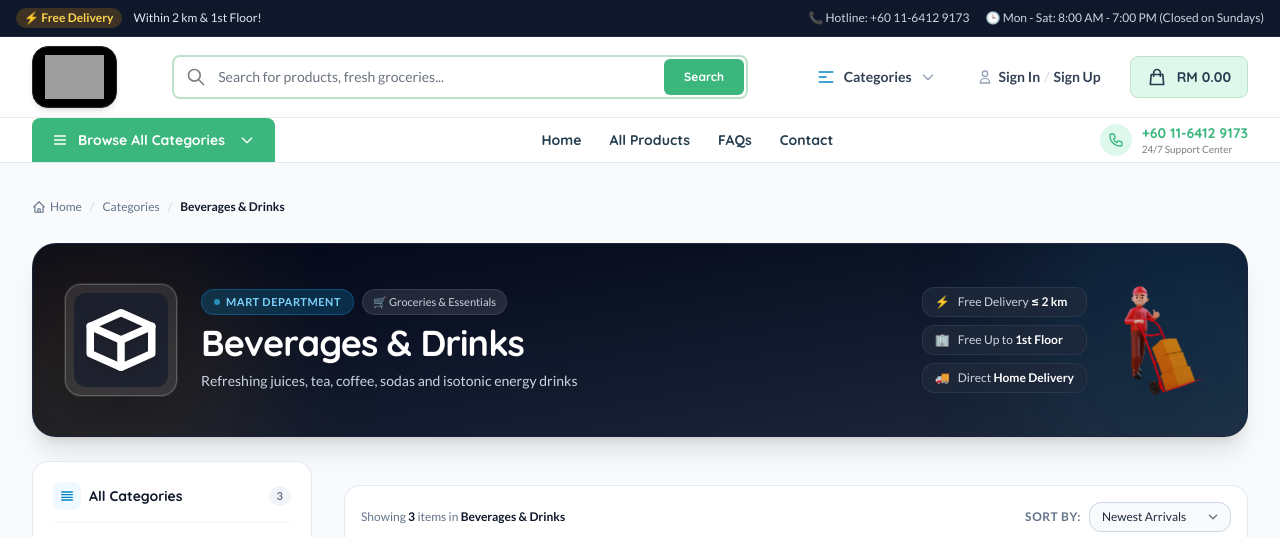
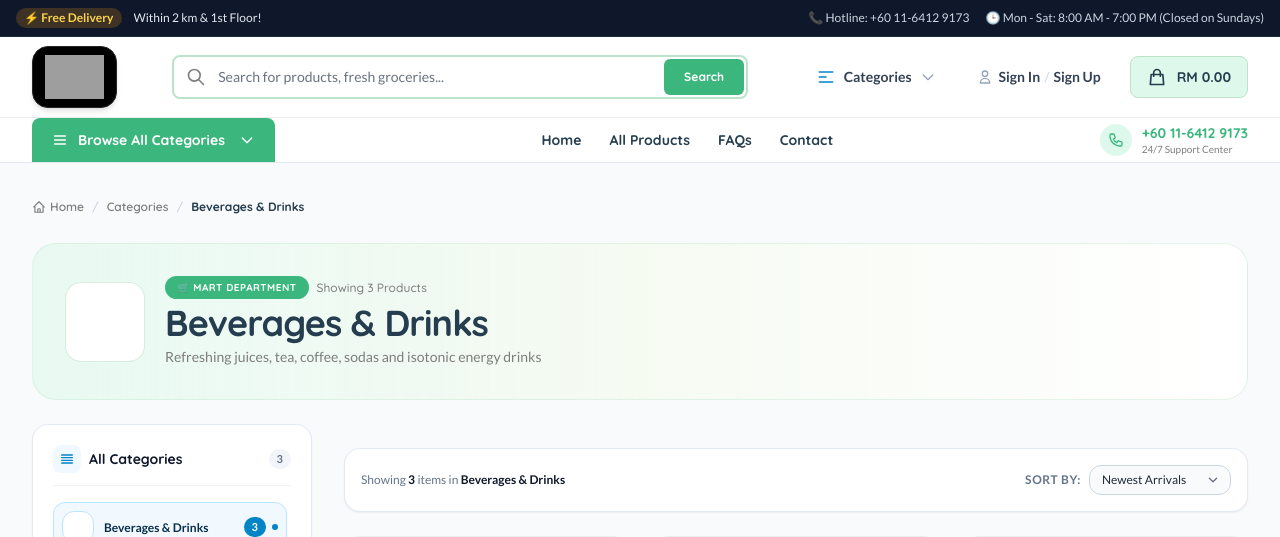
Before and after one commit to Abdulrehman2015/nabeel-store, a Laravel app: page /category/beverages-drinks in a window 1280 px wide. Shown: the top 537 px of the page. Run offline with Laravel 12, Linux system fonts and the light colour scheme; data comes from the database, SQL or seed files in the repository; style sheets or scripts are compiled from the project's sources; some libraries are stand-ins or nearby versions; grey boxes are pictures that could not be loaded.

Commit message:
Update single category page hero banner to match Products and Categories mint style

```diff
--- a/resources/views/storefront/category.blade.php
+++ b/resources/views/storefront/category.blade.php
@@ -1,13 +1,13 @@
 @extends('layouts.storefront')
 
 @section('content')
-<div class="max-w-7xl mx-auto px-4 sm:px-6 lg:px-8 py-6 sm:py-8 space-y-6" x-data="{ mobileFiltersOpen: false }">
+<div class="max-w-[1600px] mx-auto px-4 sm:px-6 lg:px-8 py-6 sm:py-8 space-y-6" x-data="{ mobileFiltersOpen: false }">
 
     {{-- Breadcrumbs Navigation --}}
     <nav class="flex text-xs text-slate-500 font-medium overflow-x-auto no-scrollbar py-1" aria-label="Breadcrumb">
-        <ol class="flex items-center gap-2 flex-nowrap">
+        <ol class="flex items-center gap-2 flex-nowrap font-['Quicksand'] font-semibold">
             <li>
-                <a href="{{ url('/') }}" class="hover:text-sky-600 transition flex items-center gap-1 text-slate-500 hover:text-slate-900">
+                <a href="{{ url('/') }}" class="hover:text-[#3BB77E] transition flex items-center gap-1 text-[#7E7E7E]">
                     <svg class="w-3.5 h-3.5" fill="none" stroke="currentColor" viewBox="0 0 24 24">
                         <path stroke-linecap="round" stroke-linejoin="round" stroke-width="2" d="M3 12l2-2m0 0l7-7 7 7M5 10v10a1 1 0 001 1h3m10-11l2 2m-2-2v10a1 1 0 01-1 1h-3m-6 0a1 1 0 001-1v-4a1 1 0 011-1h2a1 1 0 011 1v4a1 1 0 001 1m-6 0h6"></path>
                     </svg>
@@ -16,80 +16,38 @@
             </li>
             <li class="text-slate-300">/</li>
             <li>
-                <a href="{{ route('category.index') }}" class="hover:text-sky-600 transition text-slate-500 hover:text-slate-900">
+                <a href="{{ route('category.index') }}" class="hover:text-[#3BB77E] transition text-[#7E7E7E]">
                     Categories
                 </a>
             </li>
             <li class="text-slate-300">/</li>
-            <li class="text-slate-900 font-bold truncate max-w-[200px] sm:max-w-none" aria-current="page">
+            <li class="text-[#253D4E] font-bold truncate max-w-[200px] sm:max-w-none" aria-current="page">
                 {{ $category->name }}
             </li>
         </ol>
     </nav>
 
-    {{-- Modern Mart Department Hero Banner --}}
-    <div class="relative overflow-hidden rounded-3xl bg-gradient-to-br from-slate-950 via-slate-900 to-slate-800 text-white shadow-xl border border-slate-800/80 p-6 sm:p-8">
-        {{-- Ambient decorative background glows --}}
-        <div class="absolute -top-24 -right-24 w-80 h-80 bg-sky-500/10 rounded-full blur-3xl pointer-events-none"></div>
-        <div class="absolute -bottom-24 -left-24 w-80 h-80 bg-amber-500/10 rounded-full blur-3xl pointer-events-none"></div>
-
-        <div class="relative z-10 flex flex-col md:flex-row items-start md:items-center justify-between gap-6">
-            <div class="flex flex-col sm:flex-row items-start sm:items-center gap-5 sm:gap-6">
-                {{-- Category Icon / Visual Card --}}
-                <div class="w-20 h-20 sm:w-24 sm:h-24 md:w-28 md:h-28 rounded-2xl bg-white/10 backdrop-blur-md p-2 flex items-center justify-center flex-shrink-0 shadow-2xl border border-white/20 ring-1 ring-white/10 group">
-                    <div class="w-full h-full rounded-xl overflow-hidden flex items-center justify-center bg-slate-900/60 p-1.5 transition-transform duration-300 group-hover:scale-105">
-                        {!! $category->renderIcon('w-full h-full object-contain drop-shadow-md rounded-lg') !!}
+    {{-- Header Banner (Matching Products & Categories Style) --}}
+    <div class="bg-gradient-to-r from-[#DEF9EC]/60 via-[#F2FCE4]/40 to-white rounded-3xl p-5 sm:p-8 border border-[#BCE3C9]/40 shadow-xs flex flex-col md:flex-row justify-between items-start md:items-center gap-4">
+        <div class="flex items-start sm:items-center gap-4 sm:gap-5">
+            <div class="w-14 h-14 sm:w-20 sm:h-20 rounded-2xl bg-white border border-[#BCE3C9]/60 shadow-2xs p-1.5 flex items-center justify-center shrink-0 overflow-hidden">
+                {!! $category->renderIcon('w-full h-full object-contain rounded-xl') !!}
             </div>
-                </div>
-
-                {{-- Banner Details --}}
-                <div class="space-y-2">
-                    <div class="flex flex-wrap items-center gap-2">
-                        <span class="inline-flex items-center gap-1.5 px-3 py-1 rounded-full bg-sky-500/20 text-sky-300 text-[11px] font-bold uppercase tracking-wider border border-sky-500/30">
-                            <span class="w-1.5 h-1.5 rounded-full bg-sky-400 animate-pulse"></span>
-                            Mart Department
+            <div>
+                <div class="flex flex-wrap items-center gap-2 mb-1">
+                    <span class="px-3 py-1 rounded-full text-[10px] font-bold uppercase tracking-wider bg-[#3BB77E] text-white font-['Quicksand']">
+                        🛒 Mart Department
                     </span>
-                        <span class="inline-flex items-center gap-1 px-2.5 py-1 rounded-full bg-white/10 text-slate-300 text-[11px] font-medium border border-white/10">
-                            🛒 Groceries & Essentials
+                    <span class="text-xs text-[#7E7E7E] font-['Quicksand']">
+                        Showing {{ $products->total() }} {{ Str::plural('Product', $products->total()) }}
                     </span>
                 </div>
-
-                    <h1 class="text-2xl sm:text-3xl lg:text-4xl font-black text-white tracking-tight leading-tight">
+                <h1 class="text-2xl sm:text-3xl lg:text-4xl font-bold text-[#253D4E] tracking-tight font-['Quicksand']">
                     {{ $category->name }}
                 </h1>
-
-                    <p class="text-slate-300 text-xs sm:text-sm max-w-2xl leading-relaxed">
+                <p class="text-xs sm:text-sm text-[#7E7E7E] mt-1 font-['Lato'] max-w-2xl">
                     {{ $category->description ?? 'Fresh groceries, beverages, daily snacks, and essential household supplies with direct local delivery.' }}
                 </p>
-                </div>
-            </div>
-
-            {{-- Quick Home Delivery Guarantee Badges with 3D Delivery Character --}}
-            <div class="w-full md:w-auto pt-4 md:pt-0 border-t md:border-t-0 border-slate-800/80 flex items-center justify-between sm:justify-end gap-4">
-                <div class="flex flex-col gap-2 text-xs text-slate-300">
-                    <div class="flex items-center gap-2 px-3 py-1.5 rounded-xl bg-slate-800/80 border border-slate-700/60 shadow-2xs">
-                        <span class="text-lime-400">⚡</span>
-                        <span>Free Delivery <strong class="text-white">&le; 2 km</strong></span>
-                    </div>
-                    <div class="flex items-center gap-2 px-3 py-1.5 rounded-xl bg-slate-800/80 border border-slate-700/60 shadow-2xs">
-                        <span class="text-amber-400">🏢</span>
-                        <span>Free Up to <strong class="text-white">1st Floor</strong></span>
-                    </div>
-                    <div class="flex items-center gap-2 px-3 py-1.5 rounded-xl bg-slate-800/80 border border-slate-700/60 shadow-2xs">
-                        <span class="text-sky-400">🚚</span>
-                        <span>Direct <strong class="text-white">Home Delivery</strong></span>
-                    </div>
-                </div>
-
-                {{-- Integrated 3D Delivery Character in Hero Banner --}}
-                <div class="relative w-20 h-24 sm:w-24 sm:h-28 md:w-28 md:h-32 flex-shrink-0 flex items-center justify-center">
-                    <img
-                        src="{{ asset('images/delivery-3d.png') }}"
-                        alt="3D Delivery Character"
-                        class="w-full h-full object-contain drop-shadow-2xl hover:scale-105 transition-transform duration-300"
-                        loading="lazy"
-                    >
-                </div>
             </div>
         </div>
     </div>
```
Also changed, not shown: 3 other files. Lines whose indentation alone changed are shown as unchanged.
